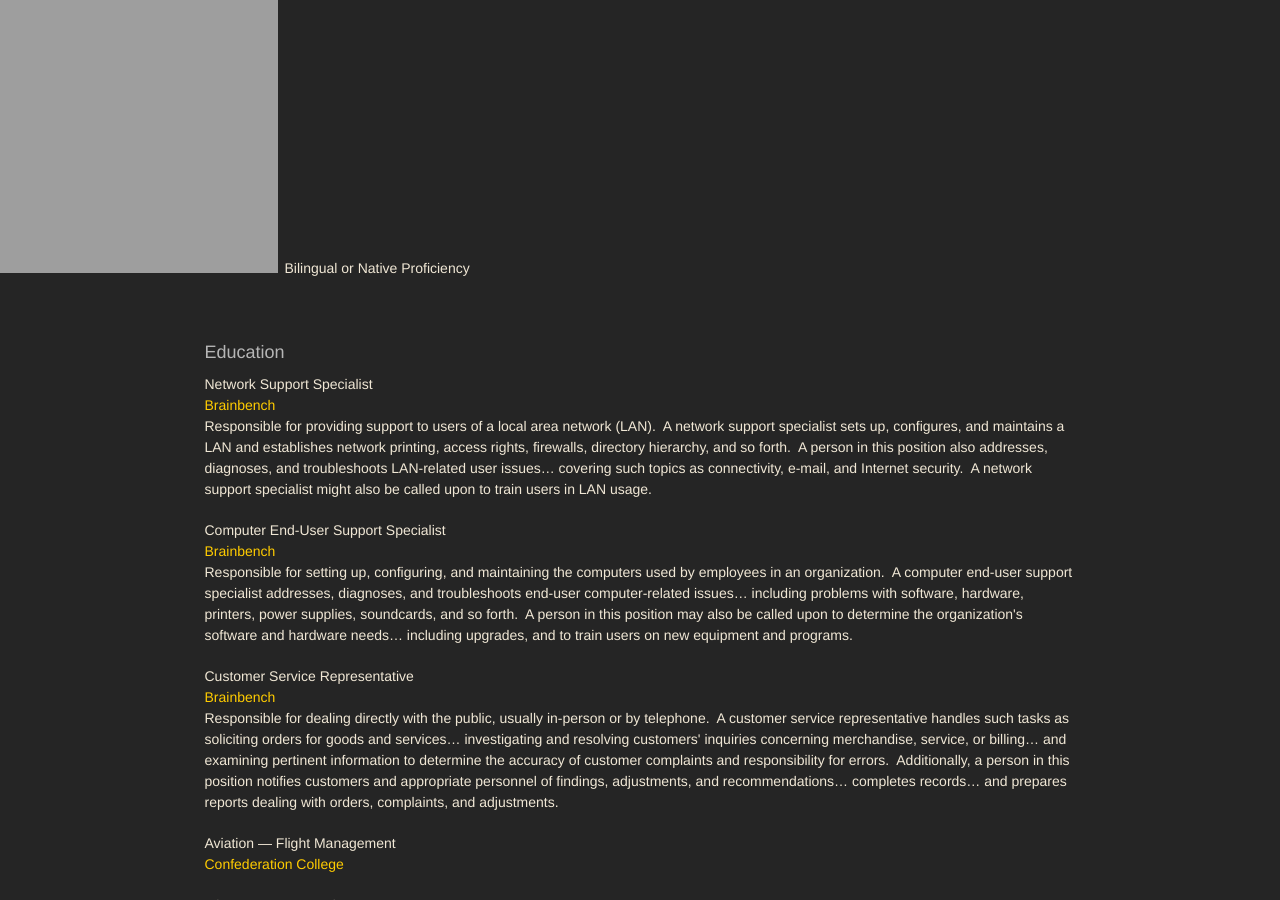
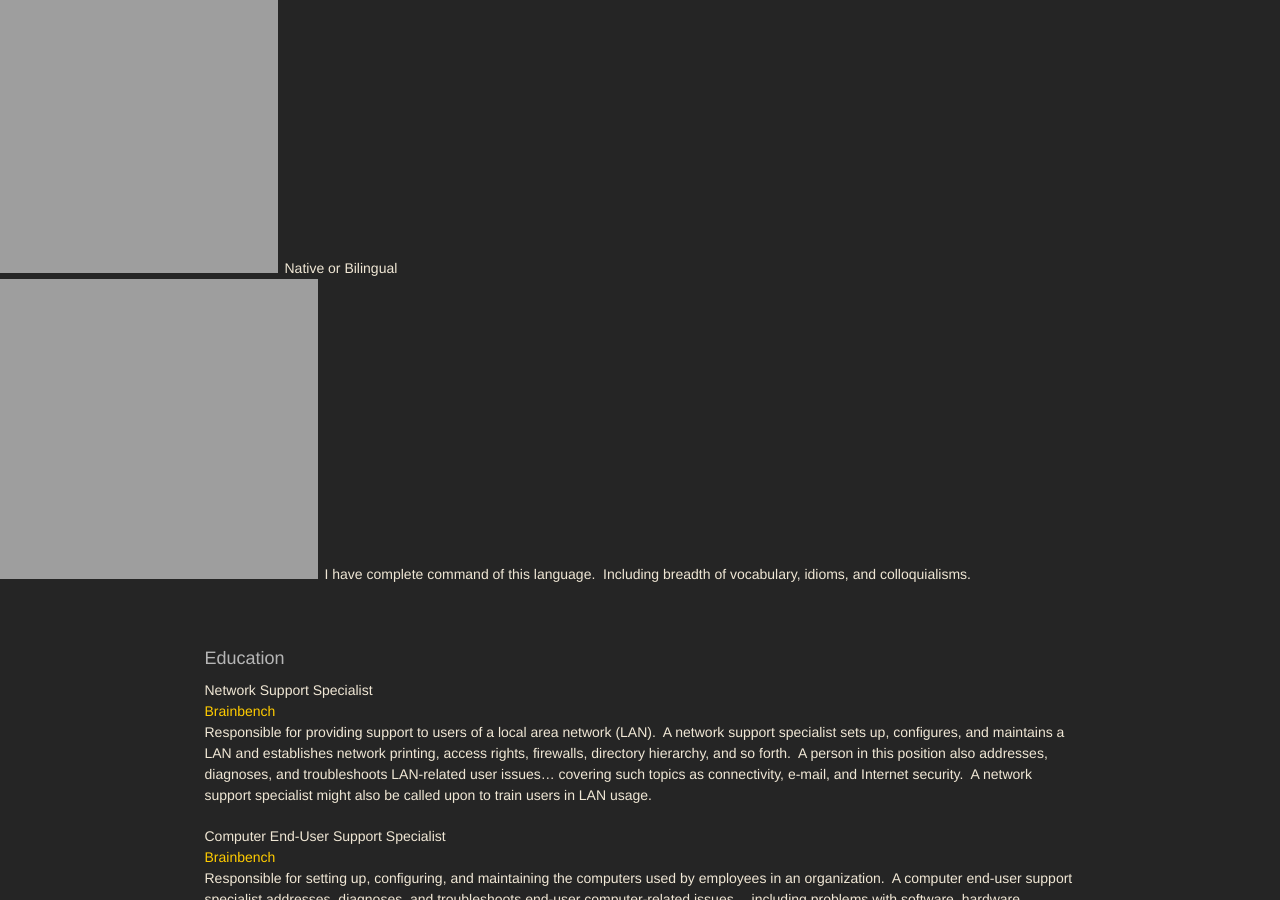
Before and after one commit to jwds1978/jwds1978.github.io, a Jekyll site: the page built from resume.md, in a window 1280 px wide and 900 px high, scrolled down 19347 px. Built offline with Jekyll 4.4.1, drawn with Linux system fonts in a browser that asks for light colours; nearby versions of some CDN libraries; some web fonts are replaced; our own code applies the rules of GitHub Pages for plain Markdown files; the repository's description, which GitHub fills in, is left out.

Commit message:
Language proficiency.

```diff
--- a/resume.md
+++ b/resume.md
@@ -254,7 +254,12 @@
     <li>
       English
       <ul>
-        <li>Bilingual or Native Proficiency</li>
+        <li>
+          Native or Bilingual
+          <ul>
+            <li>I have complete command of this language.&nbsp; Including breadth of vocabulary, idioms, and colloquialisms.</li>
+          </ul>
+        </li>
       </ul>
     </li>
   </ul>
```
